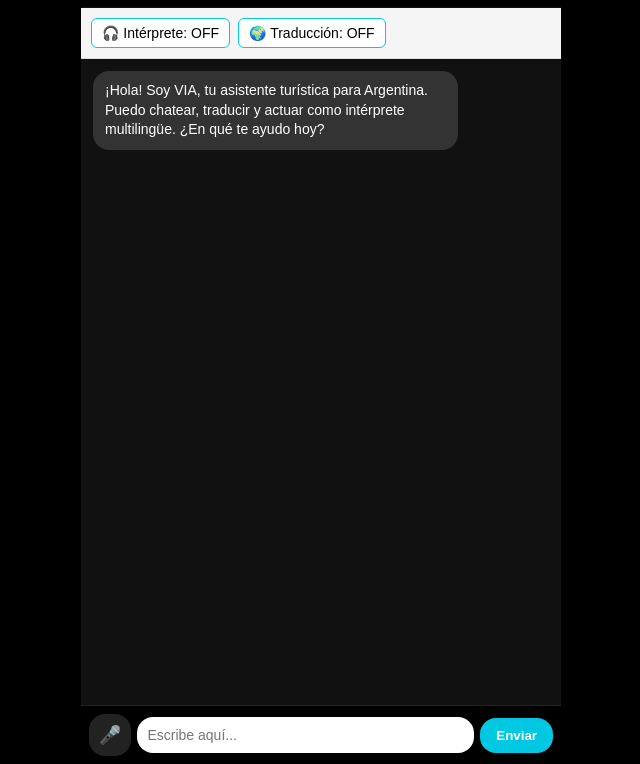
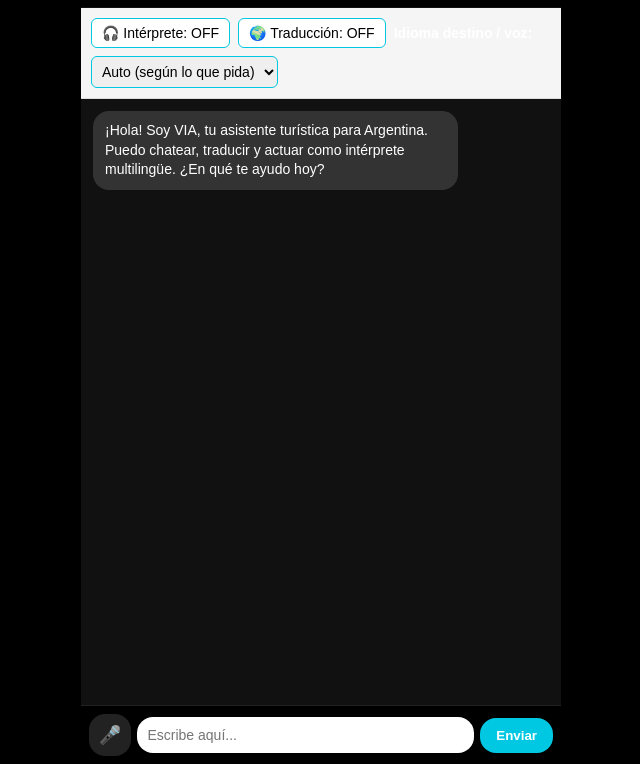
Before and after one commit to cintiacarboni/via-vecel, a website: page index.html in a window 1280 px wide. Shown: the part 36-800 px from the top of the page, without its empty margins (319-959 px from the left). Drawn offline with Linux system fonts and the light colour scheme.

Commit message:
Update index.html

```diff
--- a/index.html
+++ b/index.html
@@ -20,17 +20,33 @@
 </head>
 <body>
   <div class="app">
-    <!-- 🔹 HEADER: SOLO TEXTO "ViajarIA" -->
+    <!-- HEADER -->
     <header class="app-header">
       <div class="logo-text">
         <span class="logo-word">Viajar</span><span class="logo-ia">IA</span>
       </div>
     </header>
 
-    <!-- Controles de modos -->
+    <!-- Controles de modos e idioma -->
     <div class="modes">
       <button id="interpToggle">🎧 Intérprete: OFF</button>
       <button id="translateToggle">🌍 Traducción: OFF</button>
+
+      <label for="targetLang">Idioma destino / voz:</label>
+      <select id="targetLang">
+        <option value="auto">Auto (según lo que pida)</option>
+        <option value="es">Español</option>
+        <option value="en">Inglés</option>
+        <option value="pt">Portugués</option>
+        <option value="fr">Francés</option>
+        <option value="it">Italiano</option>
+        <option value="de">Alemán</option>
+        <option value="zh">Chino</option>
+        <option value="ja">Japonés</option>
+        <option value="ko">Coreano</option>
+        <option value="ru">Ruso</option>
+        <option value="ar">Árabe</option>
+      </select>
     </div>
 
     <main id="chat"></main>
```
